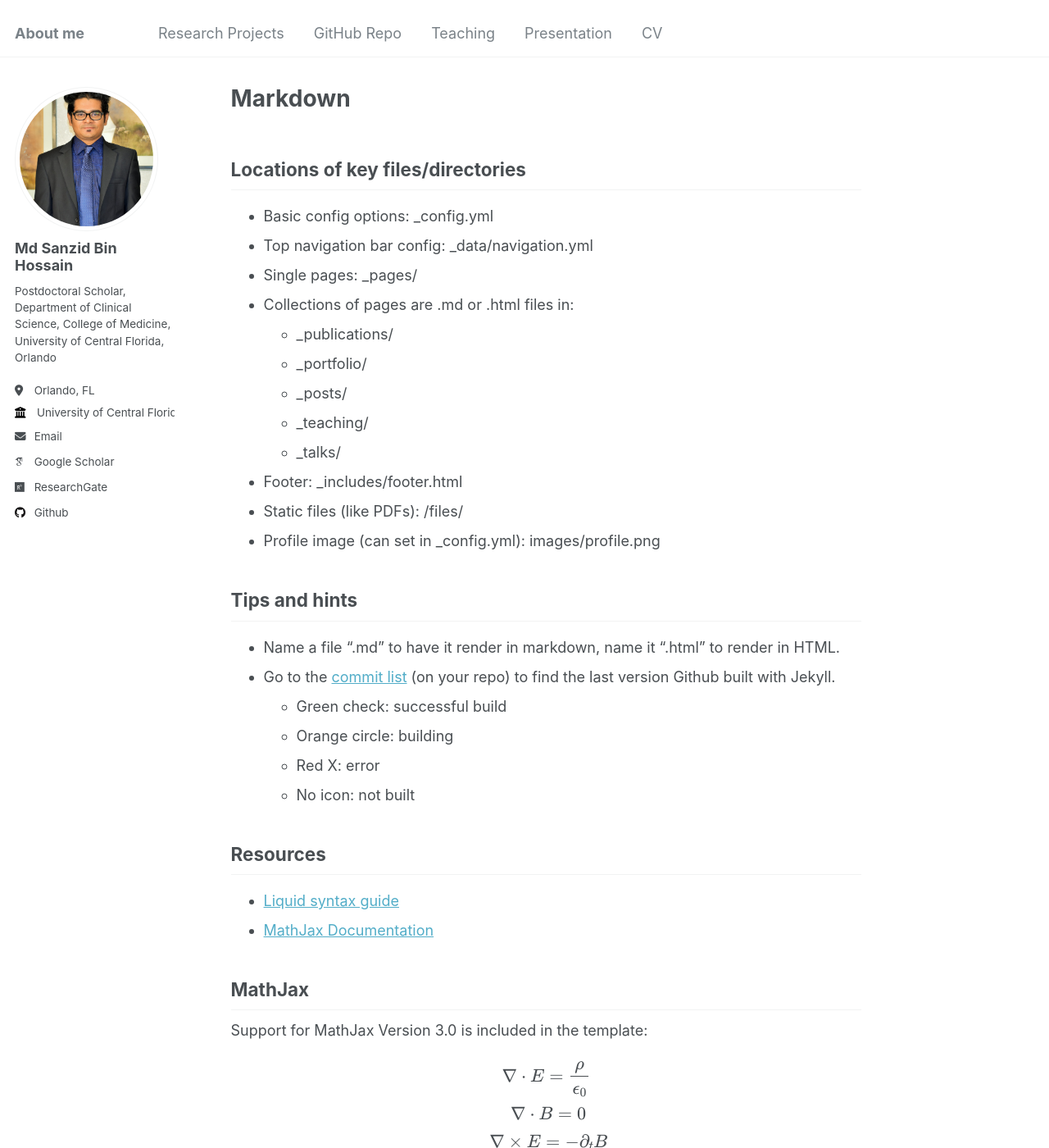
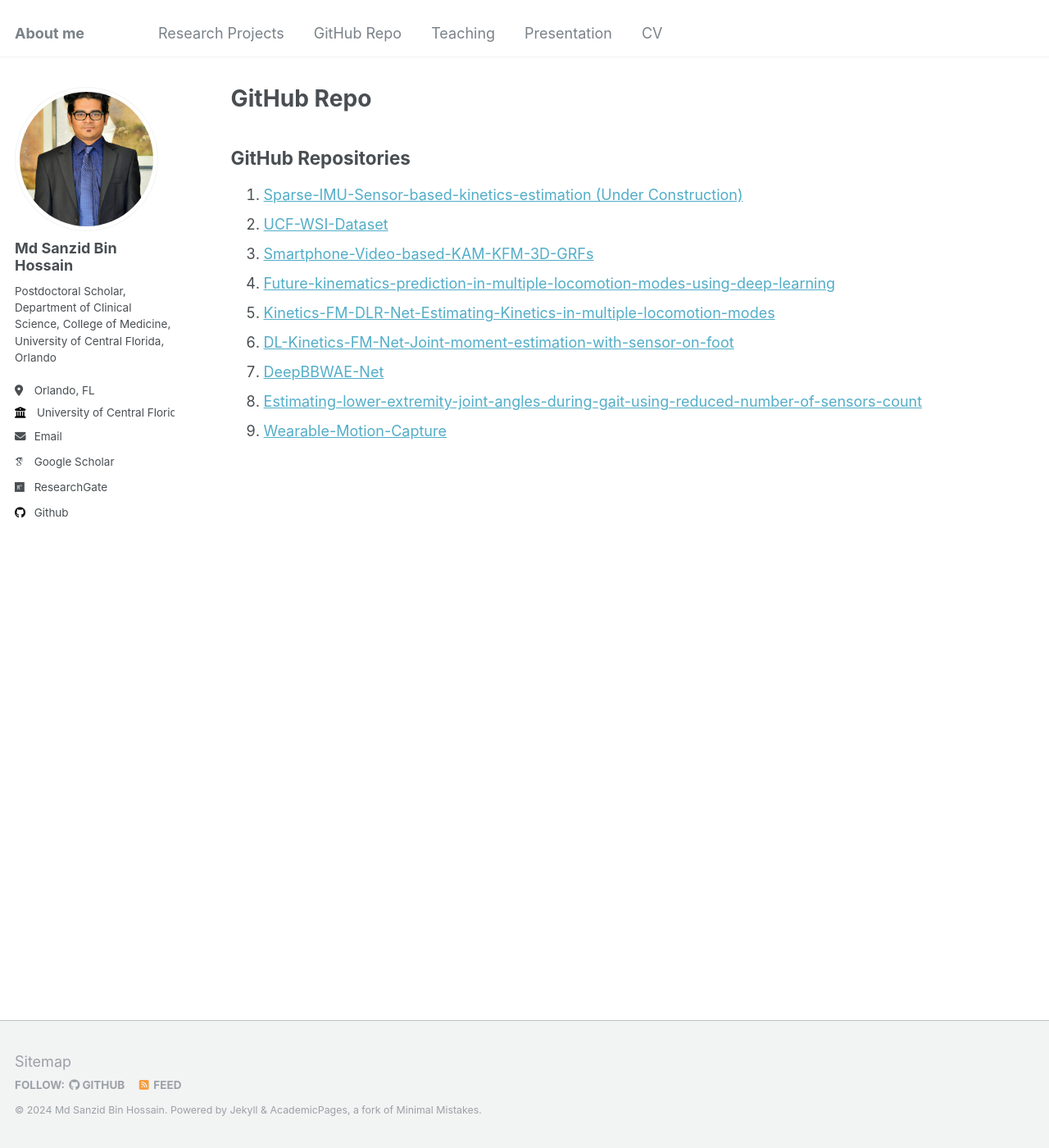
Before and after one commit to Md-Sanzid-Bin-Hossain/Md-Sanzid-Bin-Hossain, a Jekyll site: the page built from _pages/markdown.md, in a window 1280 px wide and 1400 px high. Shown: the whole window at 82% size. Built offline with Jekyll 4.4.1, drawn with Linux system fonts in a browser that asks for light colours; some web fonts are replaced; some of the changed text lies outside the part shown.

Commit message:
Update markdown.md

````diff
--- a/_pages/markdown.md
+++ b/_pages/markdown.md
@@ -1,263 +1,20 @@
 ---
-permalink: /markdown/
-title: "Markdown"
+layout: archive
+title: "GitHub Repo"
+permalink: /github/
 author_profile: true
 redirect_from:
-  - /md/
-  - /markdown.html
+  - /resume
 ---
 
-## Locations of key files/directories
+## GitHub Repositories
 
-* Basic config options: _config.yml
-* Top navigation bar config: _data/navigation.yml
-* Single pages: _pages/
-* Collections of pages are .md or .html files in:
-  * _publications/
-  * _portfolio/
-  * _posts/
-  * _teaching/
-  * _talks/
-* Footer: _includes/footer.html
-* Static files (like PDFs): /files/
-* Profile image (can set in _config.yml): images/profile.png
-
-## Tips and hints
-
-* Name a file ".md" to have it render in markdown, name it ".html" to render in HTML.
-* Go to the [commit list](https://github.com/academicpages/academicpages.github.io/commits/master) (on your repo) to find the last version Github built with Jekyll.
-  * Green check: successful build
-  * Orange circle: building
-  * Red X: error
-  * No icon: not built
-
-## Resources
- * [Liquid syntax guide](https://shopify.github.io/liquid/tags/control-flow/)
- * [MathJax Documentation](https://docs.mathjax.org/en/latest/)
-
-## MathJax
-
-Support for MathJax Version 3.0 is included in the template:
-
-$$
-\displaylines{
-\nabla \cdot E= \frac{\rho}{\epsilon_0} \\\
-\nabla \cdot B=0 \\\
-\nabla \times E= -\partial_tB \\\
-\nabla \times B  = \mu_0 \left(J + \varepsilon_0 \partial_t E \right)
-}
-$$
-
-The default delimiters of `$$...$$` and `\\[...\\]` are supported for displayed mathematics, while `\\(...\\)` should be used for in-line mathematics (ex., \\(a^2 + b^2 = c^2\\))
-
-**Note** that since Academic Pages uses Markdown which cases some interference with MathJax and LaTeX for escaping characters and new lines, although [some workarounds exist](https://math.codidact.com/posts/278763/278772#answer-278772).
-
-## Markdown guide
-
-Academic Pages uses [kramdown](https://kramdown.gettalong.org/index.html) for Markdown rendering, which has some differences from other Markdown implementations such as GitHub's. In addition to this guide, please see the [kramdown Syntax page](https://kramdown.gettalong.org/syntax.html) for full documentation.
-
-### Header three
-
-#### Header four
-
-##### Header five
-
-###### Header six
-
-## Blockquotes
-
-Single line blockquote:
-
-> Quotes are cool.
-
-## Tables
-
-### Table 1
-
-| Entry            | Item   |                                                              |
-| --------         | ------ | ------------------------------------------------------------ |
-| [John Doe](#)    | 2016   | Description of the item in the list                          |
-| [Jane Doe](#)    | 2019   | Description of the item in the list                          |
-| [Doe Doe](#)     | 2022   | Description of the item in the list                          |
-
-### Table 2
-
-| Header1 | Header2 | Header3 |
-|:--------|:-------:|--------:|
-| cell1   | cell2   | cell3   |
-| cell4   | ce
-ll5   | cell6   |
-|-----------------------------|
-| cell1   | cell2   | cell3   |
-| cell4   | cell5   | cell6   |
-|=============================|
-| Foot1   | Foot2   | Foot3   |
-
-## Definition Lists
-
-Definition List Title
-:   Definition list division.
-
-Startup
-:   A startup company or startup is a company or temporary organization designed to search for a repeatable and scalable business model.
-
-#dowork
-:   Coined by Rob Dyrdek and his personal body guard Christopher "Big Black" Boykins, "Do Work" works as a self motivator, to motivating your friends.
-
-Do It Live
-:   I'll let Bill O'Reilly [explain](https://www.youtube.com/watch?v=O_HyZ5aW76c "We'll Do It Live") this one.
-
-## Unordered Lists (Nested)
-
-  * List item one
-      * List item one
-          * List item one
-          * List item two
-          * List item three
-          * List item four
-      * List item two
-      * List item three
-      * List item four
-  * List item two
-  * List item three
-  * List item four
-
-## Ordered List (Nested)
-
-  1. List item one
-      1. List item one
-          1. List item one
-          2. List item two
-          3. List item three
-          4. List item four
-      2. List item two
-      3. List item three
-      4. List item four
-  2. List item two
-  3. List item three
-  4. List item four
-
-## Buttons
-
-Make any link standout more when applying the `.btn` class.
-
-## Notices
-
-Basic notices or call-outs are supported using the following syntax:
-
-```markdown
-**Watch out!** You can also add notices by appending `{: .notice}` to the line following paragraph.
-{: .notice}
-```
-
-which wil render as:
-
-**Watch out!** You can also add notices by appending `{: .notice}` to the line following paragraph.
-{: .notice}
-
-### Footnotes
-
-Footnotes can be useful for clarifying points in the text, or citing information.[^1] Markdown support numeric footnotes, as well as text as long as the values are unique.[^note]
-
-```markdown
-This is the regular text.[^1] This is more regular text.[^note]
-
-[^1]: This is the footnote itself.
-[^note]: This is another footnote.
-```
-
-[^1]: Such as this footnote.
-[^note]: When using text for footnotes markers, no spaces are permitted in the name.
-
-## HTML Tags
-
-### Address Tag
-
-<address>
-  1 Infinite Loop<br /> Cupertino, CA 95014<br /> United States
-</address>
-
-### Anchor Tag (aka. Link)
-
-This is an example of a [link](http://github.com "Github").
-
-### Abbreviation Tag
-
-The abbreviation CSS stands for "Cascading Style Sheets".
-
-*[CSS]: Cascading Style Sheets
-
-### Cite Tag
-
-"Code is poetry." ---<cite>Automattic</cite>
-
-### Code Tag
-
-You will learn later on in these tests that `word-wrap: break-word;` will be your best friend.
-
-You can also write larger blocks of code with syntax highlighting supported for some languages, such as Python:
-
-```python
-print('Hello World!')
-```
-
-or R:
-
-```R
-print("Hello World!", quote = FALSE)
-```
-
-### Strike Tag
-
-This tag will let you <strike>strikeout text</strike>.
-
-### Emphasize Tag
-
-The emphasize tag should _italicize_ text.
-
-### Insert Tag
-
-This tag should denote <ins>inserted</ins> text.
-
-### Keyboard Tag
-
-This scarcely known tag emulates <kbd>keyboard text</kbd>, which is usually styled like the `<code>` tag.
-
-### Preformatted Tag
-
-This tag styles large blocks of code.
-
-<pre>
-.post-title {
-  margin: 0 0 5px;
-  font-weight: bold;
-  font-size: 38px;
-  line-height: 1.2;
-  and here's a line of some really, really, really, really long text, just to see how the PRE tag handles it and to find out how it overflows;
-}
-</pre>
-
-### Quote Tag
-
-<q>Developers, developers, developers&#8230;</q> &#8211;Steve Ballmer
-
-### Strong Tag
-
-This tag shows **bold text**.
-
-### Subscript Tag
-
-Getting our science styling on with H<sub>2</sub>O, which should push the "2" down.
-
-### Superscript Tag
-
-Still sticking with science and Isaac Newton's E = MC<sup>2</sup>, which should lift the 2 up.
-
-### Variable Tag
-
-This allows you to denote <var>variables</var>.
-
-***
-**Footnotes**
-
-The footnotes in the page will be returned following this line, return to the section on <a href="#footnotes">Markdown Footnotes</a>.
+1. [Sparse-IMU-Sensor-based-kinetics-estimation (Under Construction)](https://github.com/Md-Sanzid-Bin-Hossain/Sparse-IMU-Sensor-based-kinetics-estimation)
+2. [UCF-WSI-Dataset](https://github.com/Md-Sanzid-Bin-Hossain/UCF-WSI-Dataset)
+3. [Smartphone-Video-based-KAM-KFM-3D-GRFs](https://github.com/Md-Sanzid-Bin-Hossain/Smartphone-Video-based-KAM-KFM-3D-GRFs)
+4. [Future-kinematics-prediction-in-multiple-locomotion-modes-using-deep-learning](https://github.com/Md-Sanzid-Bin-Hossain/Future-kinematics-prediction-in-multiple-locomotion-modes-using-deep-learning)
+5. [Kinetics-FM-DLR-Net-Estimating-Kinetics-in-multiple-locomotion-modes](https://github.com/Md-Sanzid-Bin-Hossain/Kinetics-FM-DLR-Net-Estimating-Kinetics-in-multiple-locomotion-modes)
+6. [DL-Kinetics-FM-Net-Joint-moment-estimation-with-sensor-on-foot](https://github.com/Md-Sanzid-Bin-Hossain/DL-Kinetics-FM-Net-Joint-moment-estimation-with-sensor-on-foot)
+7. [DeepBBWAE-Net](https://github.com/Md-Sanzid-Bin-Hossain/DeepBBWAE-Net)
+8. [Estimating-lower-extremity-joint-angles-during-gait-using-reduced-number-of-sensors-count](https://github.com/Md-Sanzid-Bin-Hossain/Estimating-lower-extremity-joint-angles-during-gait-using-reduced-number-of-sensors-count)
+9. [Wearable-Motion-Capture](https://github.com/Md-Sanzid-Bin-Hossain/Wearable-Motion-Capture)
````
